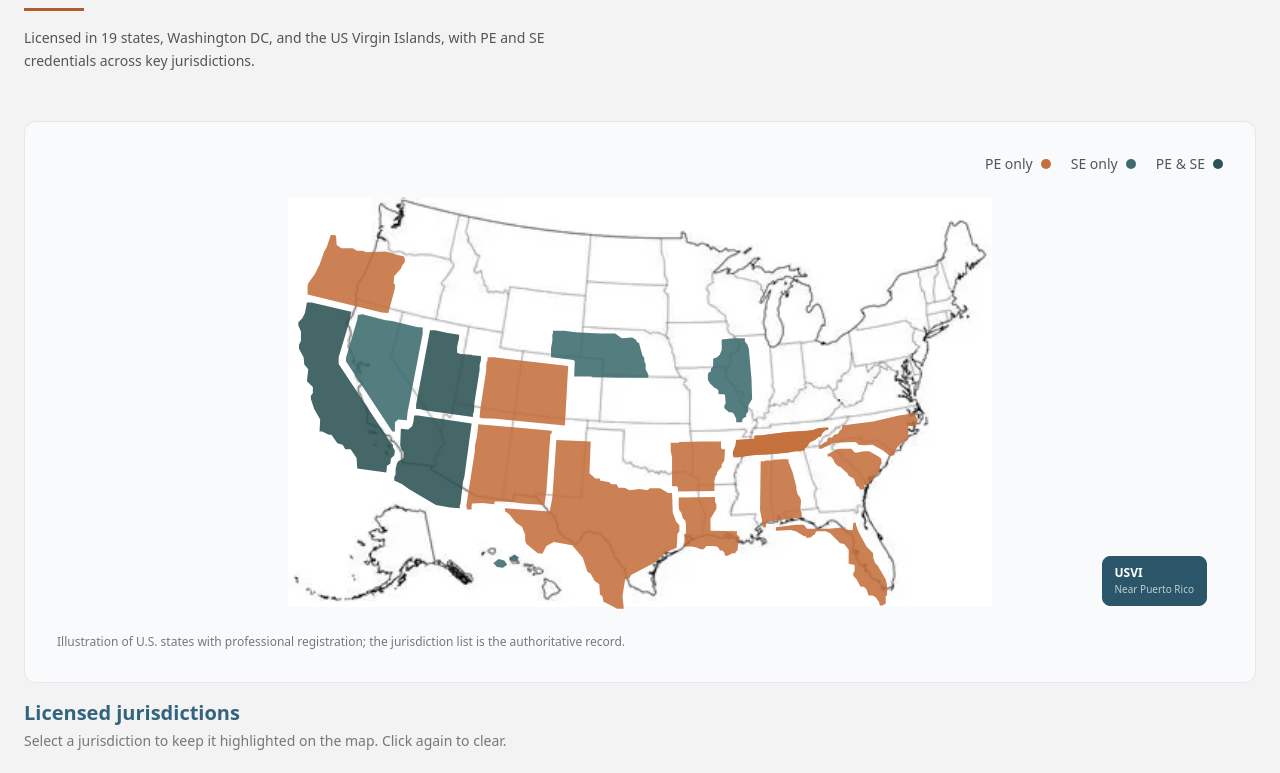
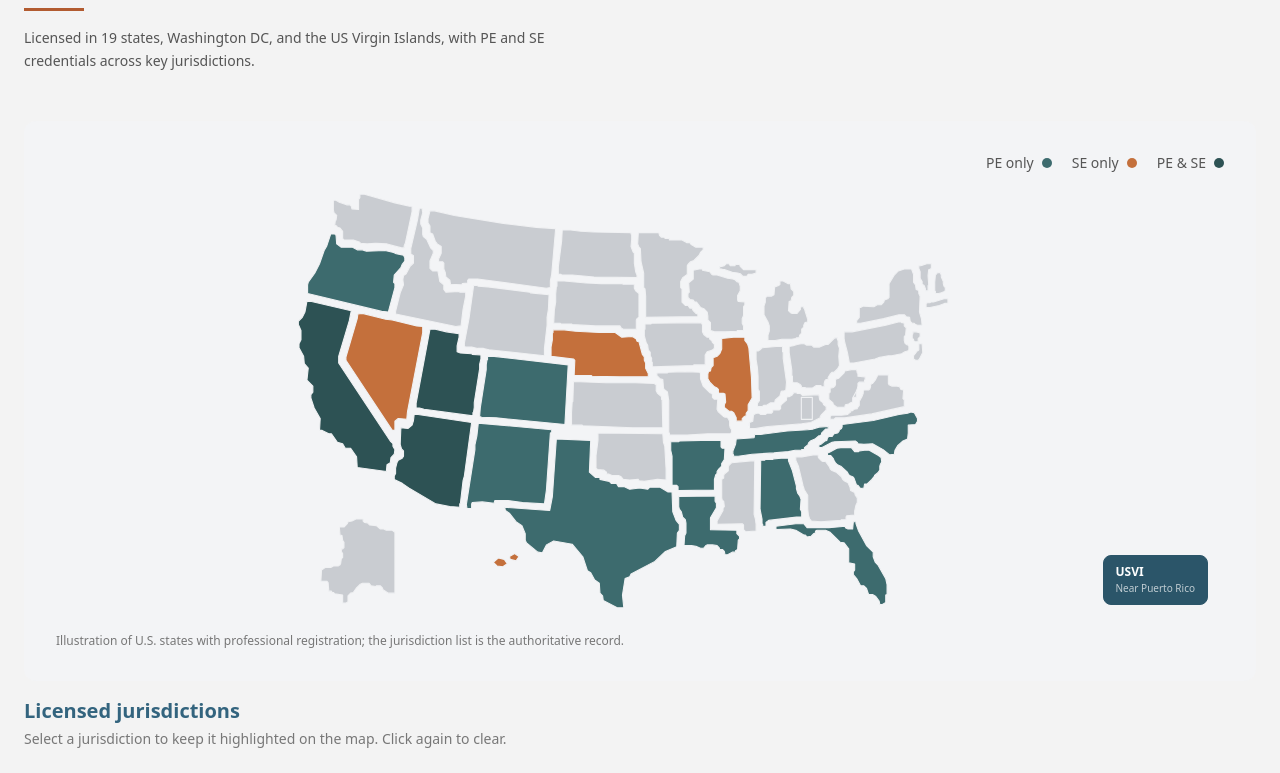
Before and after one commit to MrPerfectRecord/ASE, a Next.js app: page / in a window 1280 px wide. Shown: the part 1888-2661 px from the top of the page. Built offline with nearby package versions, Linux system fonts and the light colour scheme.

Commit message:
Adjust hero position and remove tagline text

```diff
--- a/src/components/USMap.tsx
+++ b/src/components/USMap.tsx
@@ -29,8 +29,8 @@ function lt(a: string): LT {
 }
 
 const C: Record<LT, [string,string]> = {
-  pe: ["#c4703c","#9a5228"], se: ["#3d6b6e","#2d5254"],
-  pese: ["#2d5254","#1d3638"], none: ["#e5e2dd","#d0cdc8"],
+  pe: ["#3d6b6e","#2d5254"], se: ["#c4703c","#9a5228"],
+  pese: ["#2d5254","#1d3638"], none: ["#c9ccd1","#b5b9c0"],
 };
 
 const S: Record<string,[string,number,number]> = {
@@ -113,29 +113,26 @@ export default function USMap() {
 
   return (
     <div>
-      <div className="bg-gray-50 rounded-xl border border-gray-200 p-6 md:p-8 mb-4">
+      <div className="bg-gray-100 rounded-xl p-6 md:p-8 mb-4">
         <div className="flex justify-end mb-2">
           <div className="flex items-center gap-5 text-sm text-steel-600">
-            <span className="flex items-center gap-2">PE only <span className="w-2.5 h-2.5 rounded-full" style={{background:"#c4703c"}} /></span>
-            <span className="flex items-center gap-2">SE only <span className="w-2.5 h-2.5 rounded-full" style={{background:"#3d6b6e"}} /></span>
+            <span className="flex items-center gap-2">PE only <span className="w-2.5 h-2.5 rounded-full" style={{background:"#3d6b6e"}} /></span>
+            <span className="flex items-center gap-2">SE only <span className="w-2.5 h-2.5 rounded-full" style={{background:"#c4703c"}} /></span>
             <span className="flex items-center gap-2">PE &amp; SE <span className="w-2.5 h-2.5 rounded-full" style={{background:"#2d5254"}} /></span>
           </div>
         </div>
 
         <div className="relative">
           <svg viewBox="0 0 960 600" className="w-full h-auto" style={{maxHeight:"440px"}}>
-            {/* Detailed base map image */}
-            <image href="/detailed-map.webp" x="0" y="15" width="960" height="570" preserveAspectRatio="xMidYMid meet" />
-            {/* Interactive state overlays */}
             {Object.entries(S).map(([abbr, [d]]) => (
               <path
                 key={abbr}
                 d={d}
-                fill={lt(abbr) === "none" ? "transparent" : fill(abbr)}
-                fillOpacity={lt(abbr) === "none" ? 0 : 0.88}
-                stroke="transparent"
-                strokeWidth="0"
-                className="transition-all duration-200 cursor-pointer"
+                fill={fill(abbr)}
+                stroke="#f0f1f3"
+                strokeWidth="1.5"
+                strokeLinejoin="round"
+                className="transition-colors duration-200 cursor-pointer"
                 onMouseEnter={() => { if (lt(abbr)!=="none") setHovered(abbr); }}
                 onMouseLeave={() => setHovered(null)}
                 onClick={() => { if (lt(abbr)!=="none") setSelected(p=>p===abbr?null:abbr); }}
@@ -167,8 +164,8 @@ export default function USMap() {
       <div className="bg-white rounded-xl border border-gray-200 p-6 md:p-8">
         <div className="grid grid-cols-1 md:grid-cols-3 gap-8">
           {[
-            { title: "PE ONLY", names: peOnlyNames, badge: "bg-accent-500" },
-            { title: "SE ONLY", names: seOnlyNames, badge: "bg-primary-500" },
+            { title: "PE ONLY", names: peOnlyNames, badge: "bg-primary-500" },
+            { title: "SE ONLY", names: seOnlyNames, badge: "bg-accent-500" },
             { title: "PE & SE", names: peSeNames, badge: "bg-steel-700" },
           ].map(({ title, names, badge }) => (
             <div key={title}>
```
